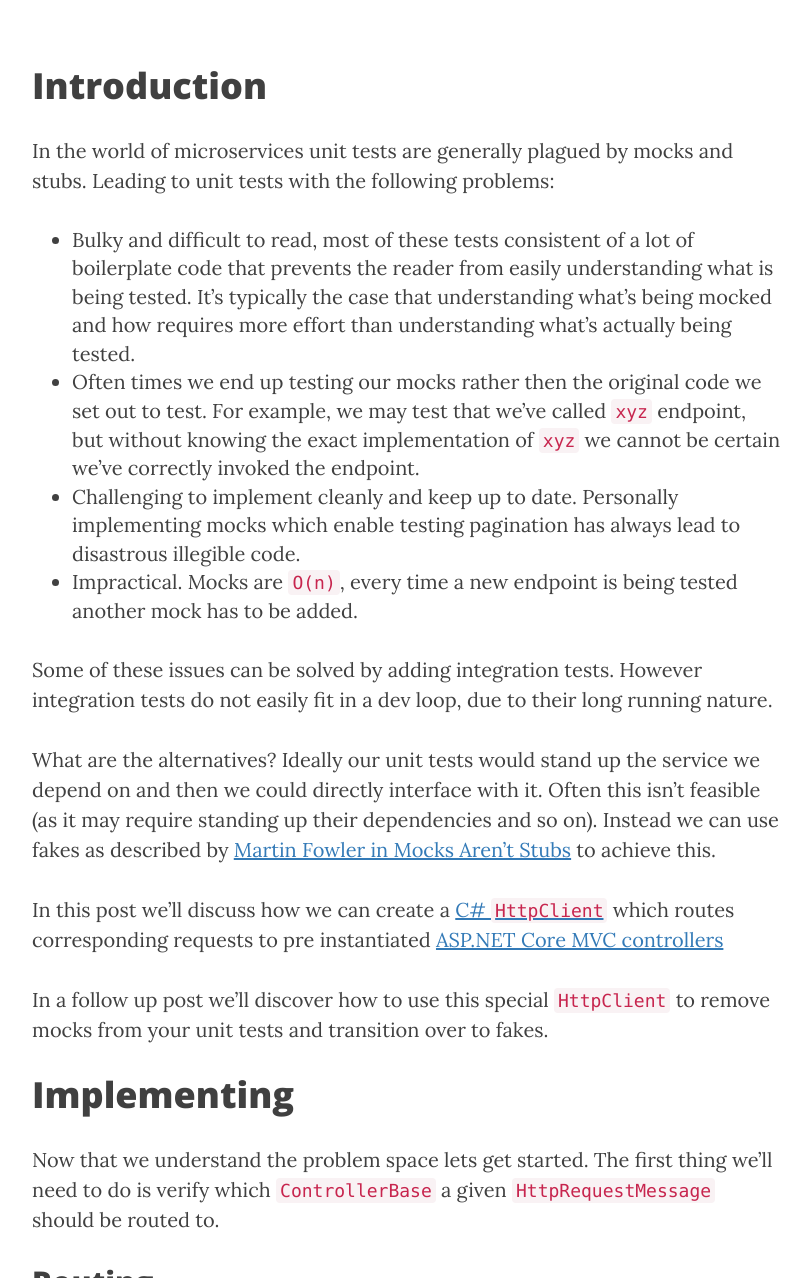
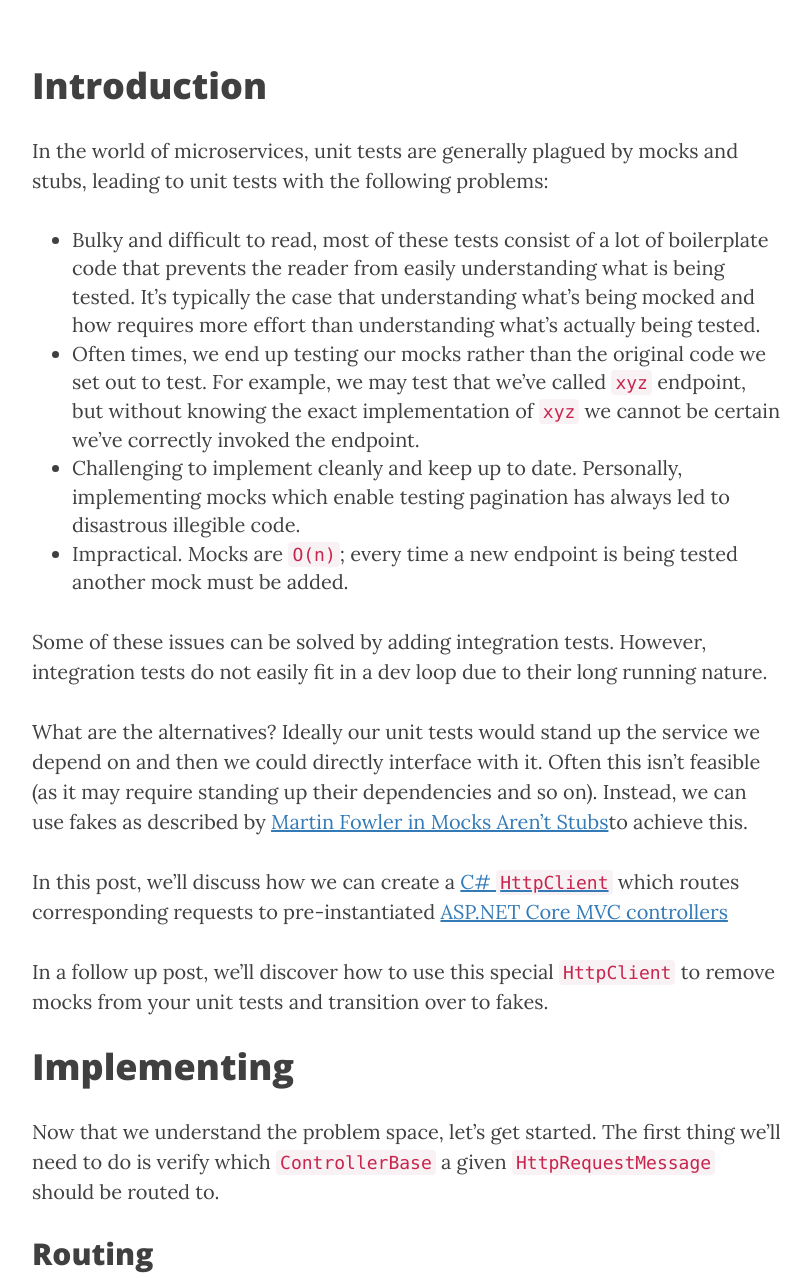
Before and after one commit to kwojcicki/kwojcicki.github.io, a Jekyll site: the page built from _posts/2022-10-23-MANUAL-SELF-HOSTED-C#.md, in a window 1280 px wide and 1400 px high, scrolled down 482 px, cut to the strip 122-1400 px from the top of the window. Shown: the whole strip, without its empty margins (233-1044 px from the left). Built offline with Jekyll 4.4.1, drawn with Linux system fonts in a browser that asks for light colours; nearby versions of some CDN libraries; some of the changed text lies outside the part shown.

Commit message:
Edited manual self hosted

````diff
--- a/_posts/2022-10-23-MANUAL-SELF-HOSTED-C#.md
+++ b/_posts/2022-10-23-MANUAL-SELF-HOSTED-C#.md
@@ -11,29 +11,29 @@ tags: [Tutorial]
 
 # Introduction
 
-In the world of microservices unit tests are generally plagued by mocks and stubs. Leading to unit tests with the following problems:
-- Bulky and difficult to read, most of these tests consistent of a lot of boilerplate code that prevents the reader from easily understanding what is being tested. It's typically the case that understanding what's being mocked and how requires more effort than understanding what's actually being tested.
-- Often times we end up testing our mocks rather then the original code we set out to test. For example, we may test that we've called `xyz` endpoint, but without knowing the exact implementation of `xyz` we cannot be certain we've correctly invoked the endpoint.
-- Challenging to implement cleanly and keep up to date. Personally implementing mocks which enable testing pagination has always lead to disastrous illegible code.
-- Impractical. Mocks are `O(n)`, every time a new endpoint is being tested another mock has to be added.
+In the world of microservices, unit tests are generally plagued by mocks and stubs, leading to unit tests with the following problems:
+- Bulky and difficult to read, most of these tests consist of a lot of boilerplate code that prevents the reader from easily understanding what is being tested. It's typically the case that understanding what's being mocked and how requires more effort than understanding what's actually being tested.
+- Often times, we end up testing our mocks rather than the original code we set out to test. For example, we may test that we've called `xyz` endpoint, but without knowing the exact implementation of `xyz` we cannot be certain we've correctly invoked the endpoint.
+- Challenging to implement cleanly and keep up to date. Personally, implementing mocks which enable testing pagination has always led to disastrous illegible code.
+- Impractical. Mocks are `O(n)`; every time a new endpoint is being tested another mock must be added.
 
-Some of these issues can be solved by adding integration tests. However integration tests do not easily fit in a dev loop, due to their long running nature.
+Some of these issues can be solved by adding integration tests. However, integration tests do not easily fit in a dev loop due to their long running nature.
 
-What are the alternatives? Ideally our unit tests would stand up the service we depend on and then we could directly interface with it. Often this isn't feasible (as it may require standing up their dependencies and so on). Instead we can use fakes as described by [Martin Fowler in Mocks Aren't Stubs](https://www.martinfowler.com/articles/mocksArentStubs.html) to achieve this.
+What are the alternatives? Ideally our unit tests would stand up the service we depend on and then we could directly interface with it. Often this isn't feasible (as it may require standing up their dependencies and so on). Instead, we can use fakes as described by [Martin Fowler in Mocks Aren't Stubs](https://www.martinfowler.com/articles/mocksArentStubs.html)to achieve this.
 
-In this post we'll discuss how we can create a [C# `HttpClient`](https://learn.microsoft.com/en-us/dotnet/api/system.net.http.httpclient?view=net-7.0) which routes corresponding requests to pre instantiated [ASP.NET Core MVC controllers](https://learn.microsoft.com/en-us/aspnet/core/web-api/?view=aspnetcore-6.0#apicontroller-attribute)
+In this post, we'll discuss how we can create a [C# `HttpClient`](https://learn.microsoft.com/en-us/dotnet/api/system.net.http.httpclient?view=net-7.0) which routes corresponding requests to pre-instantiated [ASP.NET Core MVC controllers](https://learn.microsoft.com/en-us/aspnet/core/web-api/?view=aspnetcore-6.0#apicontroller-attribute)
 
-In a follow up post we'll discover how to use this special `HttpClient` to remove mocks from your unit tests and transition over to fakes.
+In a follow up post, we'll discover how to use this special `HttpClient` to remove mocks from your unit tests and transition over to fakes.
 
 # Implementing
 
-Now that we understand the problem space lets get started. The first thing we'll need to do is verify which `ControllerBase` a given `HttpRequestMessage` should be routed to.
+Now that we understand the problem space, let’s get started. The first thing we'll need to do is verify which `ControllerBase` a given `HttpRequestMessage` should be routed to.
 
 ## Routing
 
-Unfortunately `AspNetCore.MVC` doesn't provide an easy way to extract the routes you've setup through your `RouteAttribute`s, so we'll have to do it ourselves.
+Unfortunately, `AspNetCore.MVC` doesn't provide an easy way to extract the routes you've setup through your `RouteAttribute`s, so we'll have to do it ourselves.
 
-For a request to match a given controller it needs to first match the controllers top level path.
+For a request to match a given controller it needs to first match the controller’s top-level path.
 
 ```cs
 private static (bool, string) MatchesController(ControllerBase controller, HttpRequestMessage request)
````
Also changed, not shown: other parts of _posts/2022-10-23-MANUAL-SELF-HOSTED-C#.md (+9 -9 lines).
